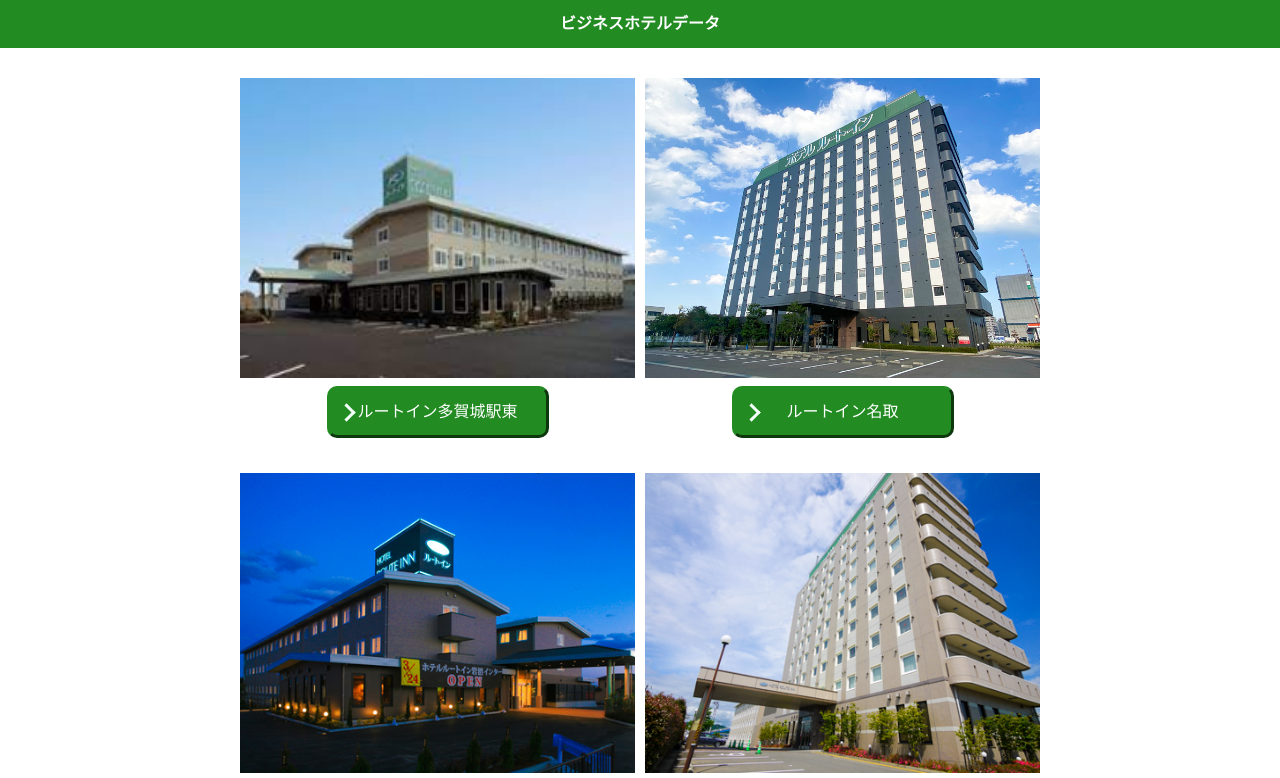
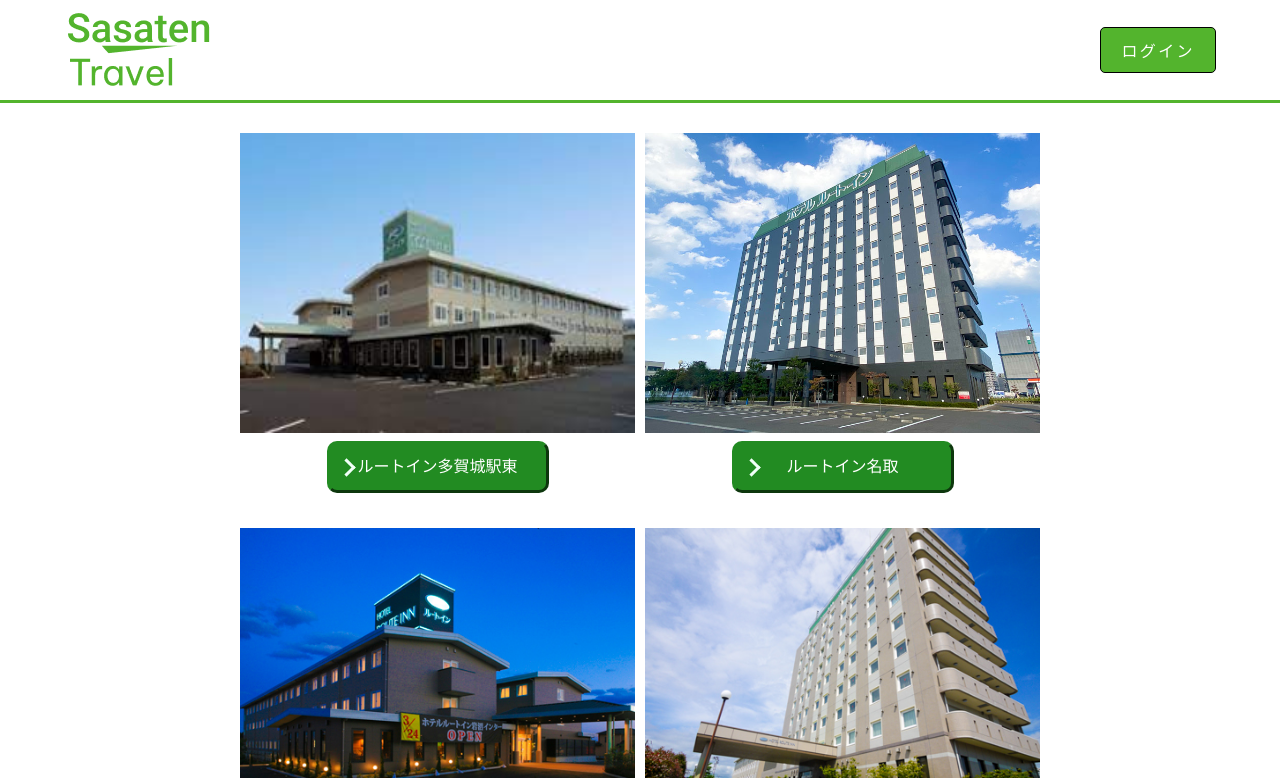
Before and after one commit to panda863/route_inn8, a website: page public/index.html in a window 1280 px wide. Shown: the top 778 px of the page. Drawn offline with Linux system fonts and the light colour scheme.

Commit message:
ルートイン風をRakutenTravel風に改造

```diff
--- a/public/index.html
+++ b/public/index.html
@@ -4,7 +4,7 @@
 
     <meta charset="utf-8">
     <meta name="viewport" content="width=device-width,initial scale=1.0" />
-    <title>ビジネスホテルデータ</title>
+    <title>Sasaten&nbsp;Travel</title>
     <meta name="description" content="私が行ったことのあるルートイン" />
 
     <link rel="icon" sizes="192x192" href="img/icon.png" />
@@ -33,14 +33,6 @@
 /* --------------------------reset END-------------------------- */
 
 /* iPhone 縦 */
-
-header h1{
-    color:#fff;
-    background:#228B22;
-    height: 32px;
-    text-align: center;
-    padding-top:1em;
-}
 .container{
     width:80%;
     max-width: 300px;
@@ -97,7 +89,7 @@
 }
 footer{
     margin-top:30px;
-    background:#228B22;
+    background:#53B42D;
     height: 28px;
     font-size: 13px;
     padding-top:1em;
@@ -113,6 +105,39 @@
 
 @media (min-width:768px) {
 
+header {
+    display: flex;
+    align-items: center;
+    justify-content: space-between;
+    width:100%;
+    height:100px;
+    border-bottom: 3px solid #53B42D;
+}
+
+.header__container {
+    display: flex;
+    align-items: center;
+    justify-content: space-between;
+    width:90%;
+    margin:0 auto;
+}
+header h1 {
+    width:150px;
+    height:90px;
+    background-image: url(img/sasaten-travel.png);
+    background-repeat: no-repeat;
+}
+
+.log-in-button {
+    color:#fff;
+    font-size:1rem;
+    letter-spacing: .15em;
+    padding:10px 20px;
+    border:1px solid #000;
+    border-radius: 5px;
+    background-color: #53B42D;
+}
+
 .container{
     display: flex;
     flex-wrap: wrap;
@@ -127,13 +152,17 @@
 }
 }
 </style>
-
 </head>
 
 <body>
     <div class="main">
         <header>
-            <h1>ビジネスホテルデータ</h1>
+            <div class="header__container">
+                <h1></h1>
+                <div class="header__log-in">
+                    <button class="log-in-button">ログイン</button>
+                </div>
+            </div>
         </header>
 
         <div class="container">
@@ -221,7 +250,7 @@
         </div>
 
         <footer>
-            <p class="copyright"><small>Copyright(C) ビジネスホテルデータ All Rights Reserved.</small></p>
+            <p class="copyright"><small>Copyright(C)&nbsp;Sasaten&nbsp;Travel&nbsp;All&nbsp;Rights&nbsp;Reserved.</small></p>
         </footer>
     </div><!--main-->
 
```
Also changed, not shown: public/img/sasaten-travel.png (added), 2 other files.
